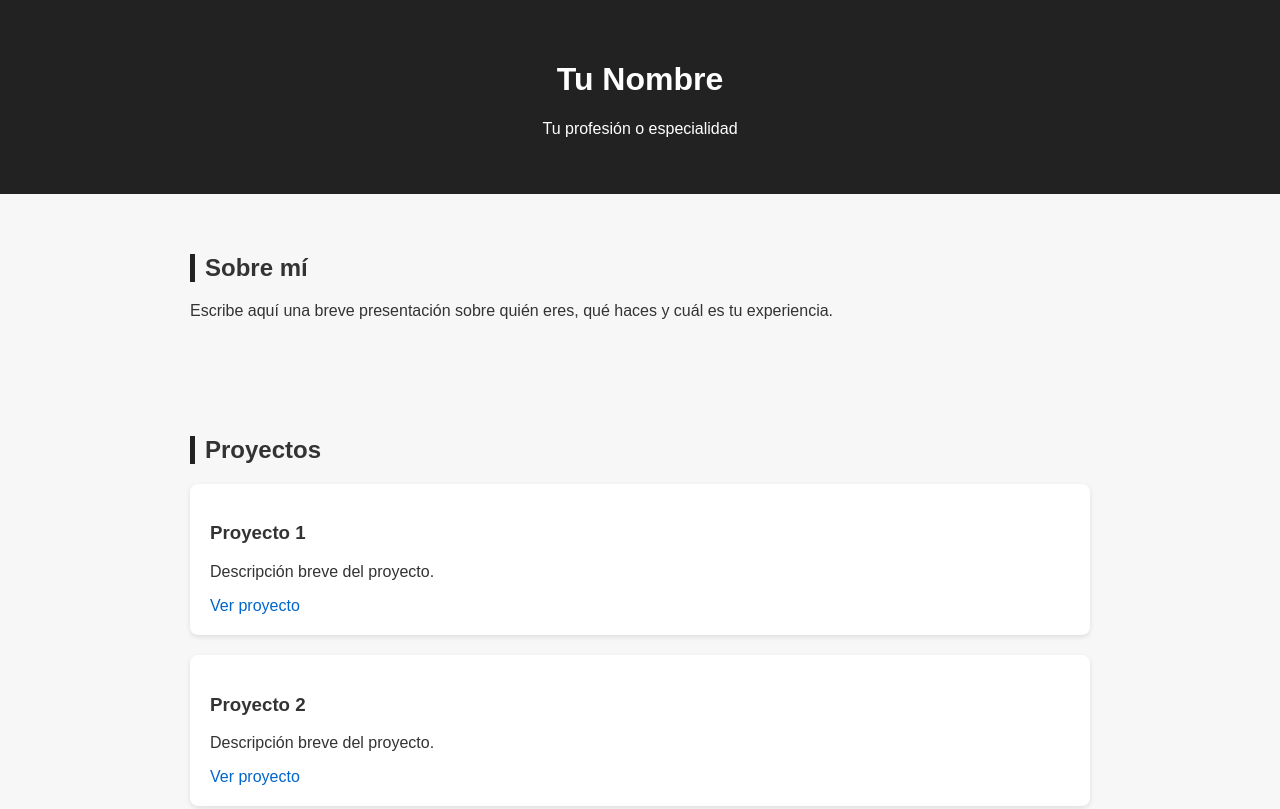
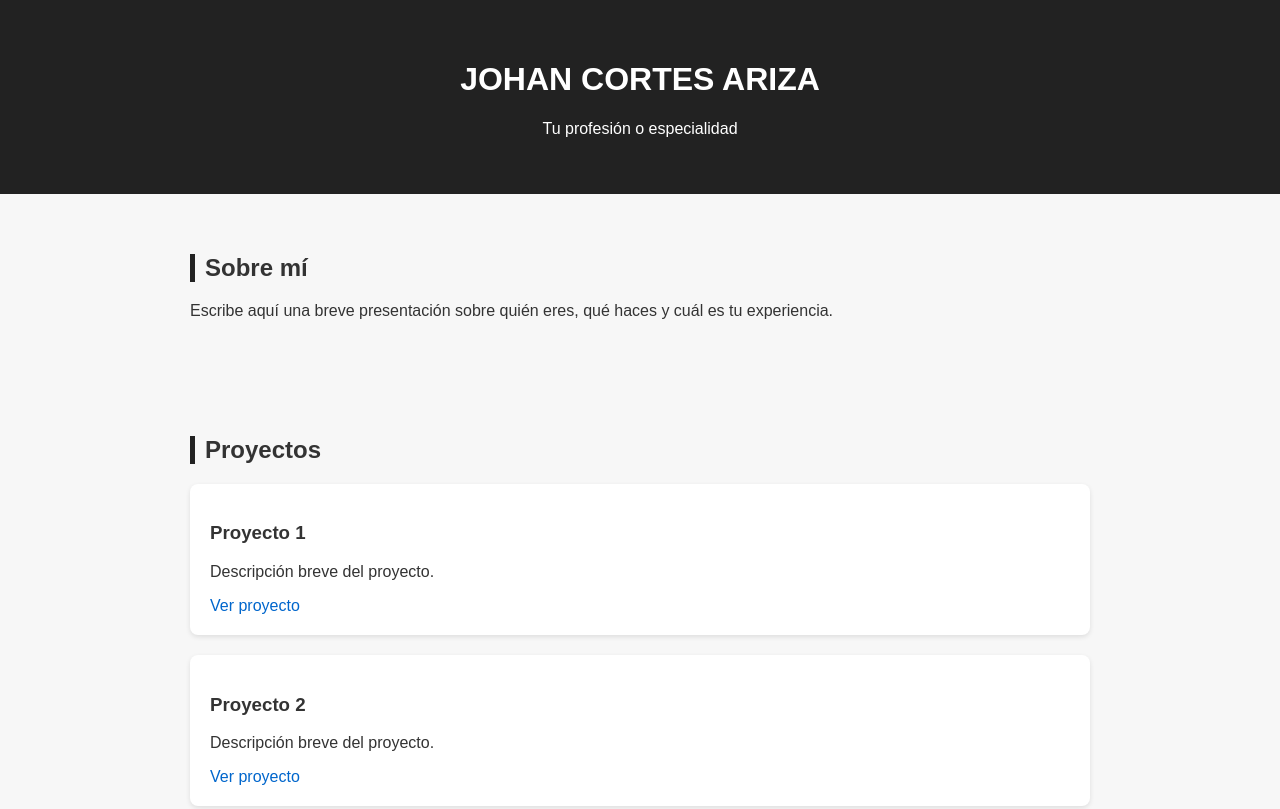
Before and after one commit to JohanCortes-Cloud/Portafolio, a plain HTML site: page index.html in a window 1280 px wide. Shown: the top 809 px of the page. Drawn offline with Linux system fonts and the light colour scheme.

Commit message:
Update index.html

```diff
--- a/index.html
+++ b/index.html
@@ -9,7 +9,7 @@
 <body>
 
     <header>
-        <h1>Tu Nombre</h1>
+        <h1>JOHAN CORTES ARIZA</h1>
         <p>Tu profesión o especialidad</p>
     </header>
 
```
